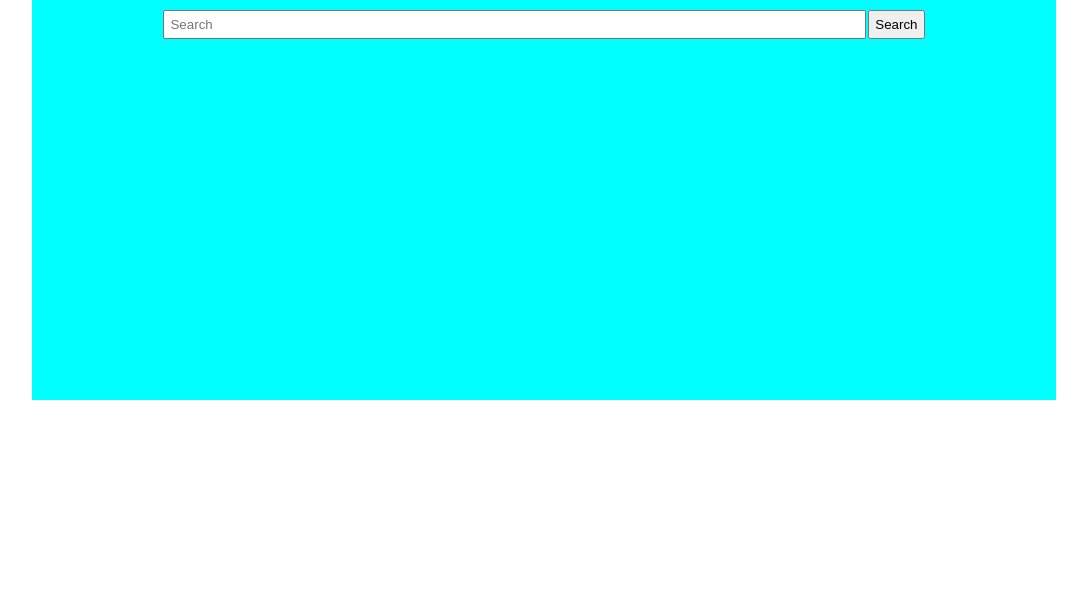
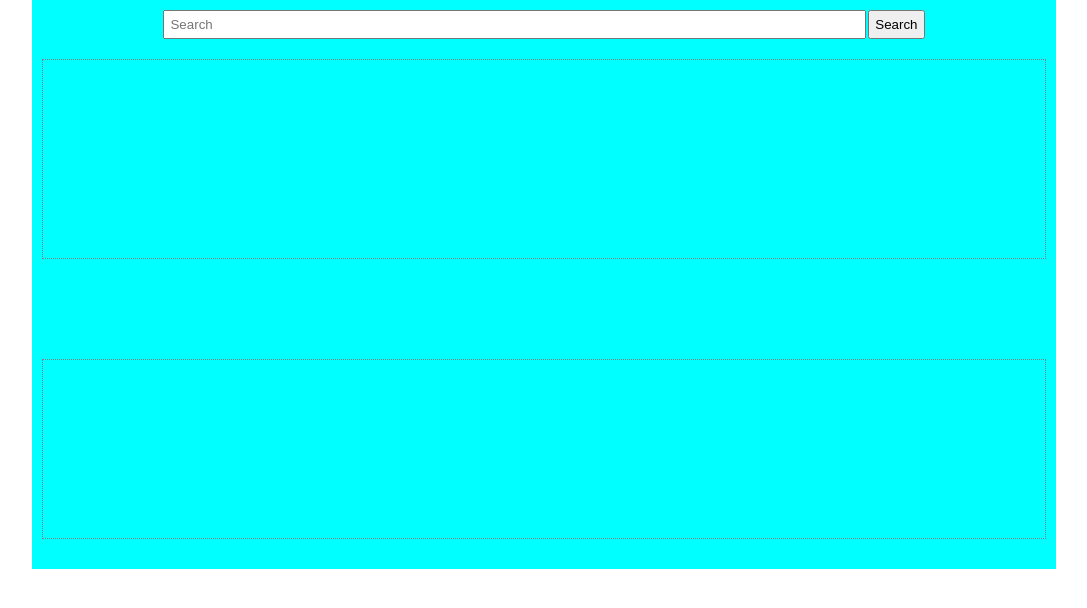
Before and after one commit to Manvel1996/Aparg-task, a React (Create React App) app: page / in a window 1280 px wide. Shown: the top 608 px of the page, without its empty margins (96-1183 px from the left). Built offline with nearby package versions, Linux system fonts and the light colour scheme.

Commit message:
norm version

```diff
--- a/src/App.js
+++ b/src/App.js
@@ -14,7 +14,7 @@ function App() {
   return (
     <div className="App">
       <Search  setSearch={setSearch}/>
-      <Main search={search} />
+      <Main search={search} setSearch={setSearch} />
     </div>
   );
 }
--- /dev/null
+++ b/src/ImageTask/ImageTaskMain/BasketPhotos/BasketPhotos.js
@@ -0,0 +1,14 @@
+import React from 'react'
+import './BasketPhotos.scss'
+
+export default function BasketPhotos({basketArrPhotos}) {
+  return (
+    <div className='basketPhotos'>
+        {basketArrPhotos.map(el=>{
+            return(
+                <img src={el}/>
+            )
+        })}
+    </div>
+  )
+}
--- /dev/null
+++ b/src/ImageTask/ImageTaskMain/BasketPhotos/BasketPhotos.scss
@@ -0,0 +1,10 @@
+.basketPhotos{
+    border: 1px dotted grey;
+    min-height: 180px;
+    width: 100%;
+    padding: 15px;
+    img{
+        width: 100px;
+        height: 100px;
+    }
+}
--- a/src/ImageTask/ImageTaskMain/ImageTaskBasket/ImgBasket.js
+++ b/src/ImageTask/ImageTaskMain/ImageTaskBasket/ImgBasket.js
@@ -1,47 +1,50 @@
-import React, { useState } from 'react'
 import "./ImgBasket.scss"
 import { v4 as uuidv4 } from 'uuid';
 
-export default function ImgBasket({search,imageSrc}) {
-    const[basketDiv,setBasketDiv] = useState([])
-    const[basketObj,setBasketObj] = useState({})
+export default function ImgBasket({search,src,setSearch,setBasketArrPhotos}) {
+    let searchName = search.searchName
+    let basketArr = []
 
-    let searchName = search.searchName
+    if(!sessionStorage.getItem(searchName) && searchName){
+      sessionStorage.setItem(searchName,[])
+     }
 
-
-    if(basketDiv.length === 0){
-        setBasketDiv([searchName])
+    for(let key in sessionStorage){
+      if(sessionStorage.hasOwnProperty(key)){
+        basketArr.push(key)
+      }
     }
 
-    else if(basketDiv.length > 0){
-        for(let i = 0;i < basketDiv.length;i++){
-            if(basketDiv[i] === searchName) break
-            else if(basketDiv[i]  !== searchName && i === basketDiv.length-1){
-              setBasketDiv([...basketDiv,searchName])
-            }
+    function drop(e){
+      e.preventDefault()
+      let text = e.target.innerText
+      if(text === searchName){
+        setSearch({...search,photoArr:search.photoArr.filter(el=>el.id !== src.id)})
+        if(!sessionStorage.getItem(text).length){
+          sessionStorage.setItem(text,JSON.stringify([src.src]))
         }
+        else if(sessionStorage.getItem(text).length){
+          sessionStorage.setItem(text,JSON.stringify([...JSON.parse(sessionStorage.getItem(text)),src.src]))
+          if(search.photoArr.length === 1){
+            alert("congrtulations")
+          }
+        }
+      }
     }
+
 
   return (
     <div className='imgBasket'  >
-       {basketDiv.length && basketDiv.map(el=>{
+      {basketArr.length > 0 && basketArr.map(el=>{
         return(
-            <div className='newBasket'
+          <div className='newBasket'
             onDragOver={e=>e.preventDefault()}
-            onDrop={(e)=>{
-              e.preventDefault()
-              if(e.target.innerText === search.searchName){
-                if(!basketObj.searchName){
-                  setBasketObj({...basketObj,searchName : imageSrc})
-                }
-
-              }
-              console.log(imageSrc)
-              }}  key={uuidv4()} >
-              {el}
-            </div>
+            onDrop={(e)=>drop(e)}  key={uuidv4()}
+            onClick={(e=>setBasketArrPhotos([...JSON.parse(sessionStorage.getItem(e.target.innerText))]))}>
+            {el}
+          </div>
         )
-       }) }
+      })}
     </div>
   )
 }
--- a/src/ImageTask/ImageTaskMain/ImgMain.js
+++ b/src/ImageTask/ImageTaskMain/ImgMain.js
@@ -1,23 +1,26 @@
-import React from 'react'
 import ImgBasket from './ImageTaskBasket/ImgBasket'
 import "./ImgMain.scss"
 import { v4 as uuidv4 } from 'uuid';
+import BasketPhotos from './BasketPhotos/BasketPhotos';
+import { useState } from 'react';
 
-export default function Main({search}) {
-  let imageSrc = ""
+export default function Main({search,setSearch}) {
+  const[basketArrPhotos,setBasketArrPhotos] = useState([])
 
-  // function onStart(){
 
-  // }
+let src = {}
 
   return (
     <div className='imageMain'>
+      <div className='imageBoard'>
         {search.photoArr && search.photoArr.map(el=>{
           return(
-            <img key={uuidv4()} onDragStart={e=> imageSrc = e.target.src} draggable="true" src={`http://farm${el.farm}.staticflickr.com/${el.server}/${el.id}_${el.secret}.jpg`}/>
-          )
-        })}
-        {search.searchName && <ImgBasket search={search} imageSrc={imageSrc}/>}
+            <img key={uuidv4()}   onDragStart={(e)=>{src["src"]=e.target.src; src["id"]= el.id}} draggable="true" src={`http://farm${el.farm}.staticflickr.com/${el.server}/${el.id}_${el.secret}.jpg`}/>
+            )
+          })}
+      </div>
+        <ImgBasket search={search} src={src} setSearch={setSearch} setBasketArrPhotos={setBasketArrPhotos}/>
+        <BasketPhotos basketArrPhotos={basketArrPhotos}/>
     </div>
   )
 }
--- a/src/ImageTask/ImageTaskMain/ImgMain.scss
+++ b/src/ImageTask/ImageTaskMain/ImgMain.scss
@@ -1,6 +1,12 @@
 .imageMain{
     text-align: center;
     margin-block: 20px;
+    width: 100%;
+    .imageBoard{
+        border: 1px dotted gray;
+        min-height: 200px;
+        padding: 15px;
+    }
     img{
         width: 130px;
         height: 130px;
--- a/src/ImageTask/ImageTaskSearch/ImgSearch.js
+++ b/src/ImageTask/ImageTaskSearch/ImgSearch.js
@@ -16,7 +16,7 @@ export default function Search({setSearch}) {
 
   return (
     <div className='imageSearch'>
-           <input maxLength="12" type="search" value={state} onChange={(e)=>setState(e.target.value)} placeholder="Search"/>
+           <input maxLength="18" type="search" value={state} onChange={(e)=>setState(e.target.value)} placeholder="Search"/>
            <button onClick={()=>fetchSearch()}>Search</button>
     </div>
   )
```
Also changed, not shown: 1 other file (tests, documents, lock files or other folders).
